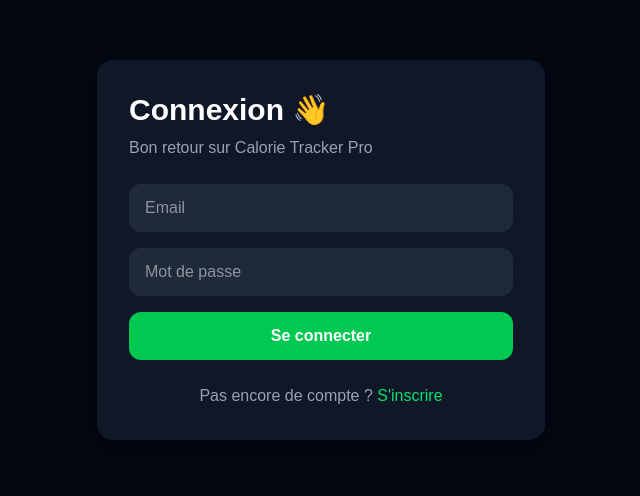
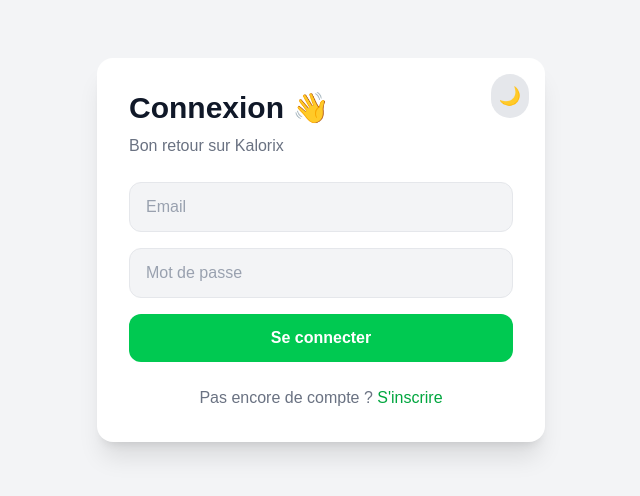
Before and after one commit to biz777/kalorix, a Next.js app: page /login in a window 1280 px wide. Shown: the part 150-646 px from the top of the page, without its empty margins (319-959 px from the left). Built offline with nearby package versions, Linux system fonts and the light colour scheme; no server answers.

Commit message:
Add dark mode toggle and update styles in login page

```diff
--- a/app/(auth)/login/page.tsx
+++ b/app/(auth)/login/page.tsx
@@ -4,9 +4,11 @@ import { useState } from 'react'
 import { supabase } from '@/lib/supabase'
 import { useRouter } from 'next/navigation'
 import Link from 'next/link'
+import { useTheme } from '@/app/providers'
 
 export default function LoginPage() {
   const router = useRouter()
+  const { isDark, toggle } = useTheme()
   const [email, setEmail] = useState('')
   const [password, setPassword] = useState('')
   const [error, setError] = useState('')
@@ -15,9 +17,7 @@ export default function LoginPage() {
   const handleLogin = async () => {
     setLoading(true)
     setError('')
-
     const { error } = await supabase.auth.signInWithPassword({ email, password })
-
     if (error) {
       setError(error.message)
       setLoading(false)
@@ -26,11 +26,32 @@ export default function LoginPage() {
     }
   }
 
+  // ─── Palette ─────────────────────────────────────────────────────────────
+  const pageBg   = isDark ? 'bg-gray-950'  : 'bg-gray-100'
+  const cardBg   = isDark ? 'bg-gray-900'  : 'bg-white'
+  const titleCl  = isDark ? 'text-white'   : 'text-gray-900'
+  const subCl    = isDark ? 'text-gray-400': 'text-gray-500'
+  const inputCl  = isDark
+    ? 'w-full bg-gray-800 text-white px-4 py-3 rounded-xl outline-none focus:ring-2 focus:ring-green-500 placeholder-gray-500'
+    : 'w-full bg-gray-100 text-gray-900 px-4 py-3 rounded-xl outline-none focus:ring-2 focus:ring-green-400 border border-gray-200 placeholder-gray-400'
+  const linkCl   = isDark ? 'text-green-400 hover:underline' : 'text-green-600 hover:underline'
+  const toggleBg = isDark ? 'bg-gray-800 hover:bg-gray-700 text-white' : 'bg-gray-200 hover:bg-gray-300 text-gray-700'
+
   return (
-    <div className="min-h-screen flex items-center justify-center bg-gray-950">
-      <div className="bg-gray-900 p-8 rounded-2xl shadow-xl w-full max-w-md">
-        <h1 className="text-3xl font-bold text-white mb-2">Connexion 👋</h1>
-        <p className="text-gray-400 mb-6">Bon retour sur Calorie Tracker Pro</p>
+    <div className={`min-h-screen flex items-center justify-center ${pageBg} transition-colors duration-300`}>
+      <div className={`${cardBg} p-8 rounded-2xl shadow-xl w-full max-w-md relative transition-colors duration-300`}>
+
+        {/* Toggle dark mode */}
+        <button
+          onClick={toggle}
+          aria-label="Basculer thème"
+          className={`absolute top-4 right-4 p-2 rounded-full text-lg transition-colors ${toggleBg}`}
+        >
+          {isDark ? '☀️' : '🌙'}
+        </button>
+
+        <h1 className={`text-3xl font-bold ${titleCl} mb-2`}>Connexion 👋</h1>
+        <p className={`${subCl} mb-6`}>Bon retour sur Kalorix</p>
 
         {error && (
           <div className="bg-red-500/10 border border-red-500 text-red-400 px-4 py-3 rounded-lg mb-4">
@@ -44,14 +65,16 @@ export default function LoginPage() {
             placeholder="Email"
             value={email}
             onChange={(e) => setEmail(e.target.value)}
-            className="w-full bg-gray-800 text-white px-4 py-3 rounded-xl outline-none focus:ring-2 focus:ring-green-500"
+            onKeyDown={(e) => e.key === 'Enter' && handleLogin()}
+            className={inputCl}
           />
           <input
             type="password"
             placeholder="Mot de passe"
             value={password}
             onChange={(e) => setPassword(e.target.value)}
-            className="w-full bg-gray-800 text-white px-4 py-3 rounded-xl outline-none focus:ring-2 focus:ring-green-500"
+            onKeyDown={(e) => e.key === 'Enter' && handleLogin()}
+            className={inputCl}
           />
           <button
             onClick={handleLogin}
@@ -62,12 +85,13 @@ export default function LoginPage() {
           </button>
         </div>
 
-        <p className="text-gray-400 text-center mt-6">
+        <p className={`${subCl} text-center mt-6`}>
           Pas encore de compte ?{' '}
-          <Link href="/register" className="text-green-400 hover:underline">
+          <Link href="/register" className={linkCl}>
             S'inscrire
           </Link>
         </p>
+
       </div>
     </div>
   )
```
